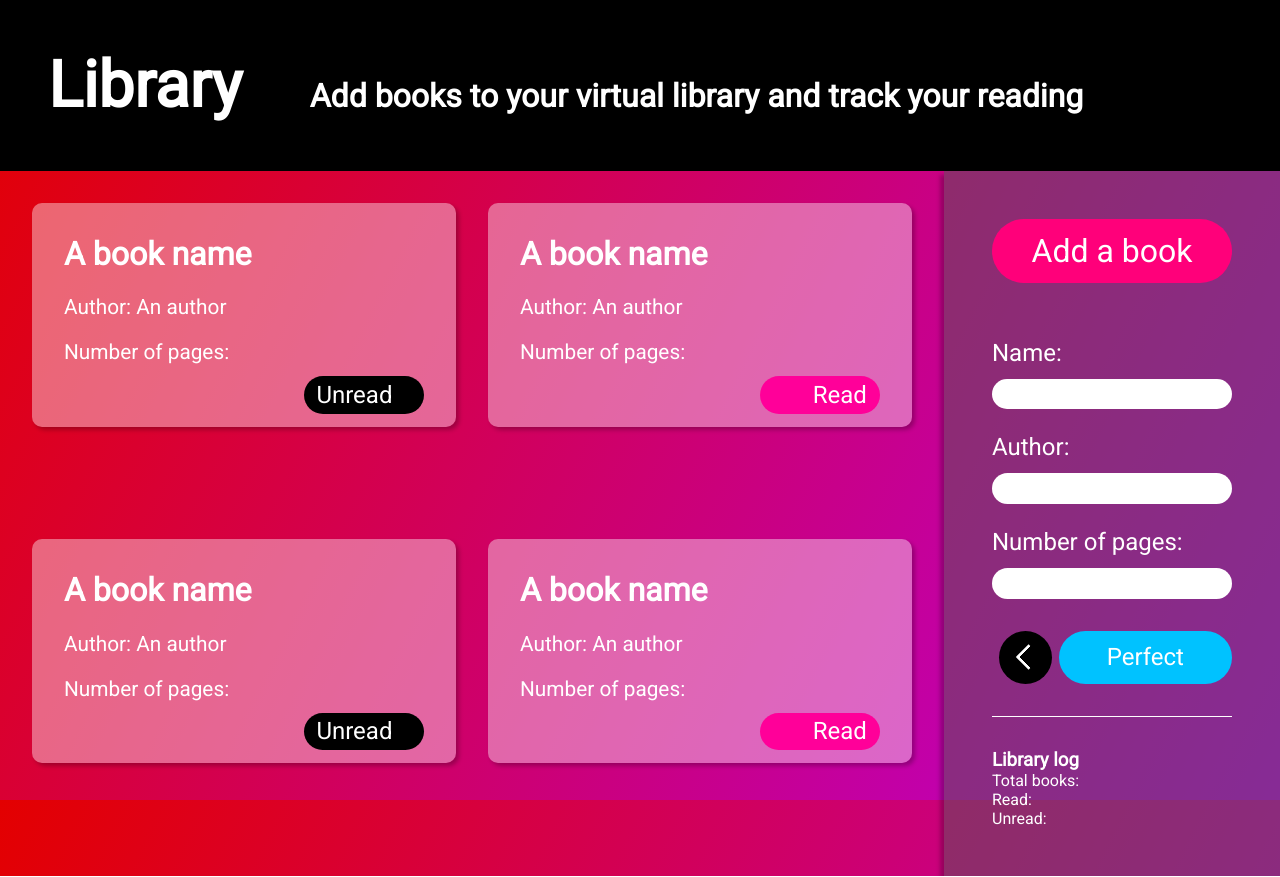
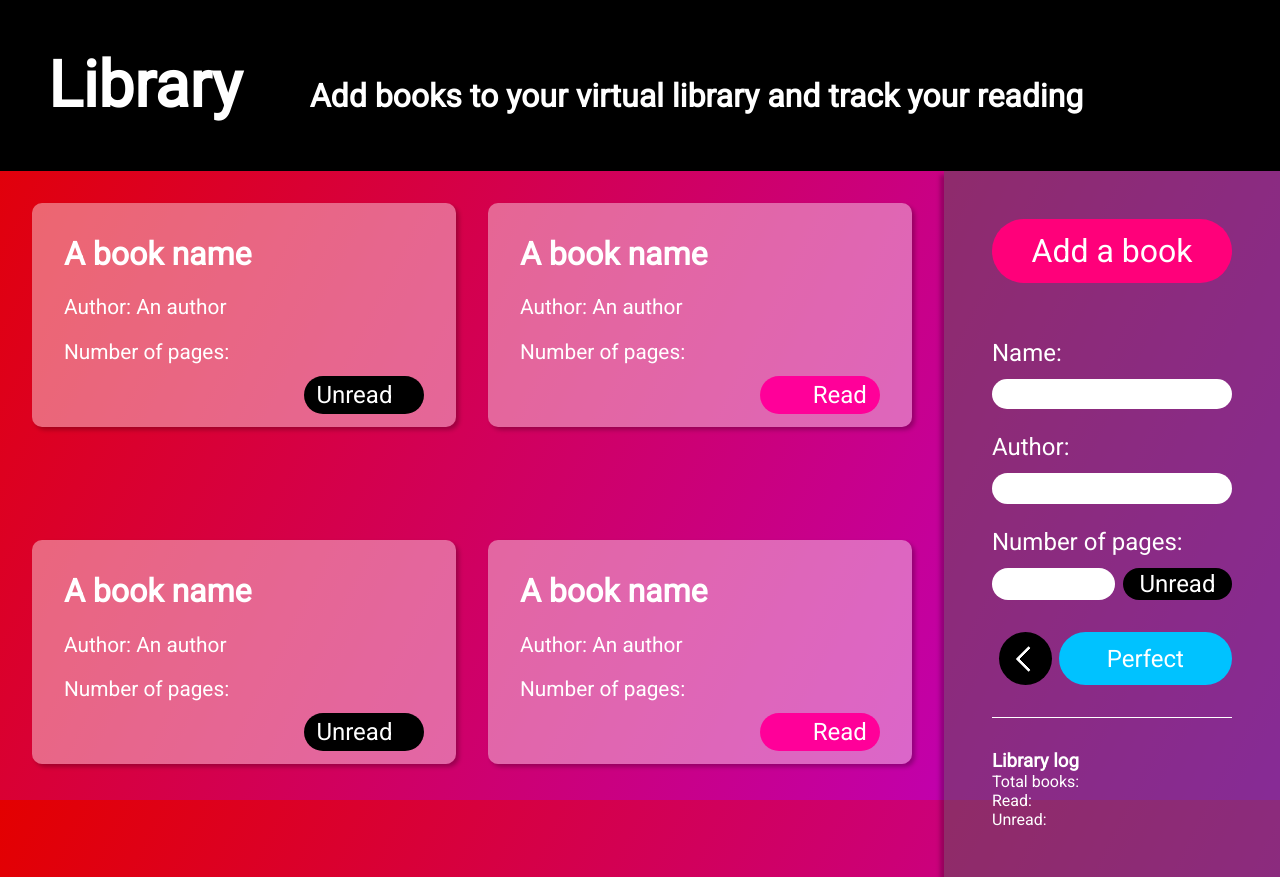
Before and after one commit to CeliTop/Odin-library, a plain HTML site: page index.html in a window 1280 px wide. Drawn offline with Linux system fonts and the light colour scheme.

Commit message:
css progress

```diff
--- a/index.html
+++ b/index.html
@@ -20,6 +20,7 @@
       <h1>Library</h1>
       <h2>Add books to your virtual library and track your reading</h2>
     </header>
+
     <div class="sidebar">
       <button class="add">Add a book</button>
       <form action="">
@@ -28,8 +29,16 @@
         <label for="author">Author:</label>
         <input type="text" id="author" name="author" />
         <label for="pages">Number of pages:</label>
-        <input type="number" id="pages" name="nbOfPages" />
-        <div>
+        <div class="thirdline">
+          <input type="number" id="pages" name="nbOfPages" />
+          <div class="toggle-read">
+            <div class="slide">
+              <p>Unread</p>
+              <p>Read</p>
+            </div>
+          </div>
+        </div>
+        <div class="bottom-buttons">
           <button class="back">
             <div class="back-char"></div>
           </button>
@@ -43,6 +52,7 @@
         <div class="unread">Unread:</div>
       </div>
     </div>
+
     <main>
       <div class="tile">
         <h4>A book name</h4>
--- a/style.css
+++ b/style.css
@@ -93,15 +93,52 @@ label {
   padding-bottom: 0.5em;
 }
 
-form > div {
+.bottom-buttons {
   display: flex;
   align-items: center;
   margin-top: 2em;
 }
 
-/* input[type="number"] {
+.thirdline {
+  display: flex;
+  height: 2em;
+  gap: 0.5em;
+}
+
+.toggle-read {
+  overflow: hidden;
+  position: relative;
+  flex: 1;
+  border-radius: 50px;
+  text-align: center;
+}
+
+.slide {
+  width: 100%;
+  height: 100%;
+  transition: 0.25s;
+}
+.slide > p:first-child {
+  padding-top: 2px;
+  height: 100%;
+  background: black;
+  font-size: 1.5rem;
+}
+
+.slide > p:last-child {
+  padding-top: 2px;
+  height: 100%;
+  background: #ff0099;
+  font-size: 1.5rem;
+}
+
+.slide.read {
+  transform: translateY(calc(-100% - 2px));
+}
+
+input[type="number"] {
   width: 40%;
-} */
+}
 
 .back {
   width: 4em;
```
